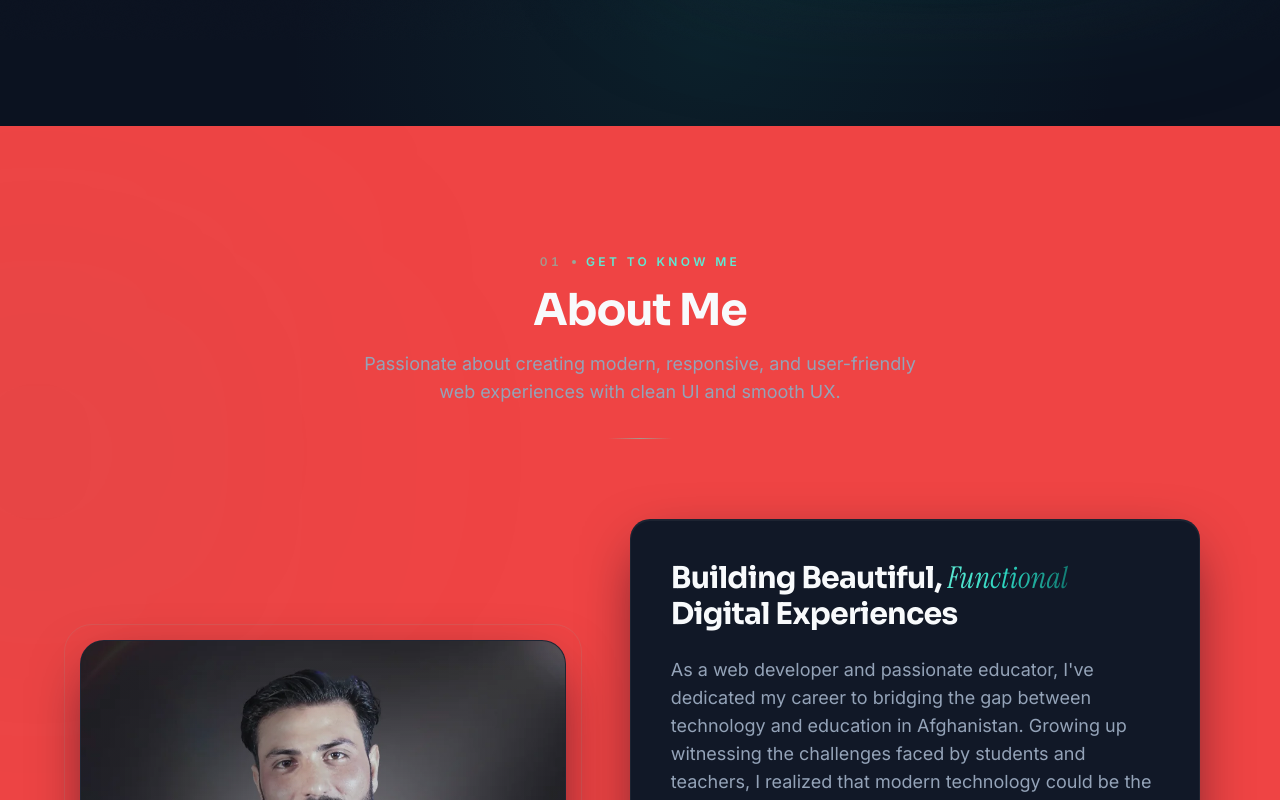
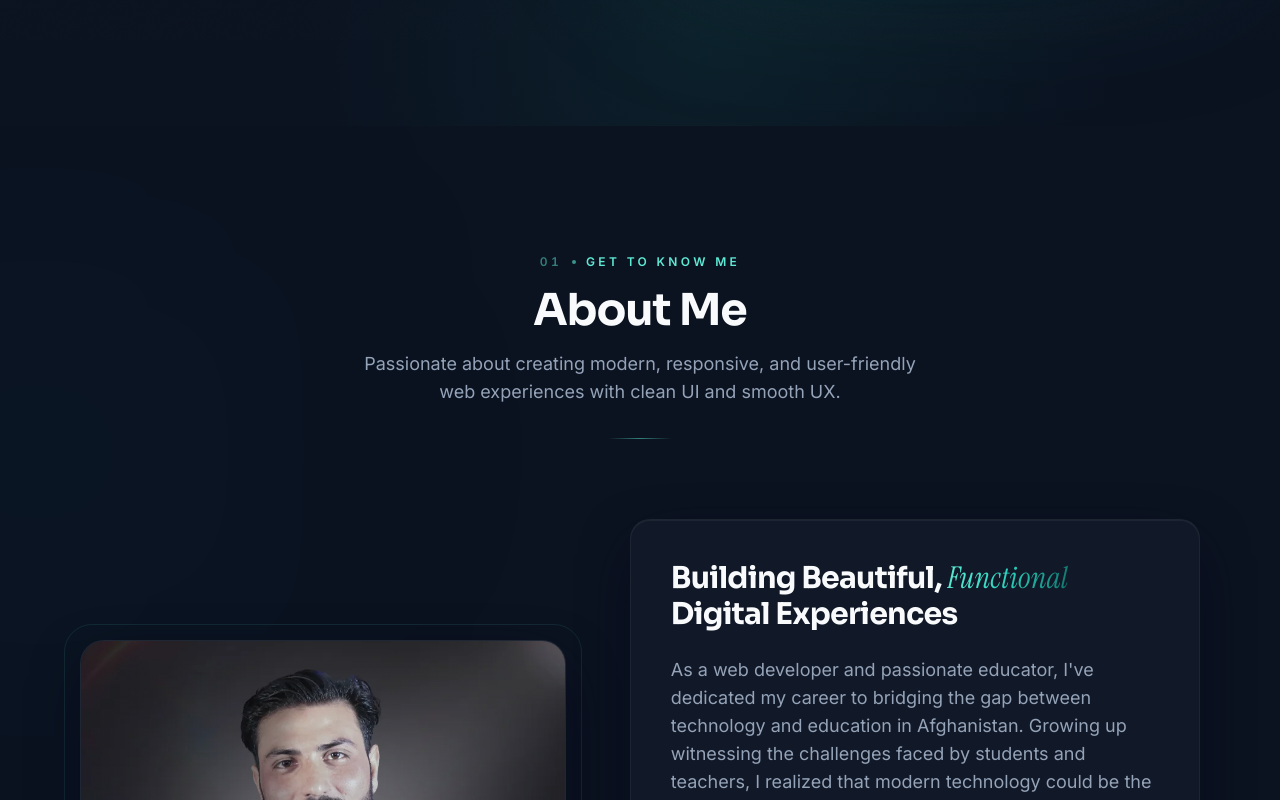
Before and after one commit to MuhdAddasHamdard/My-Protfolio, a React (Vite) app: page / in a window 1280 px wide. Shown: the part 760-1560 px from the top of the page. Built offline with nearby package versions, Linux system fonts and the light colour scheme.

Commit message:
change the about component background color to initial

```diff
--- a/src/components/About.jsx
+++ b/src/components/About.jsx
@@ -12,7 +12,10 @@ const About = () => {
   const { about } = portfolioData;
 
   return (
-    <section id="about" className="section-pad relative overflow-hidden scroll-mt-28 bg-red-500">
+    <section
+      id="about"
+      className="section-pad relative overflow-hidden scroll-mt-28 bg-navy"
+    >
       <div
         aria-hidden
         className="pointer-events-none absolute -left-48 top-24 h-[460px] w-[460px] rounded-full bg-teal/5 blur-[140px]"
```
